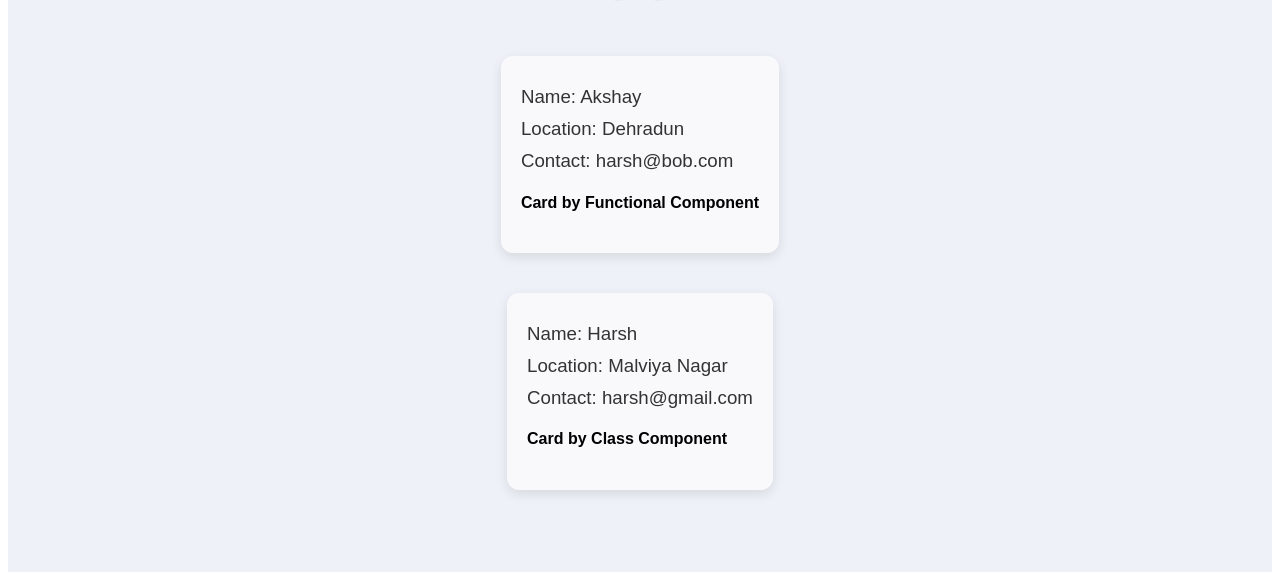
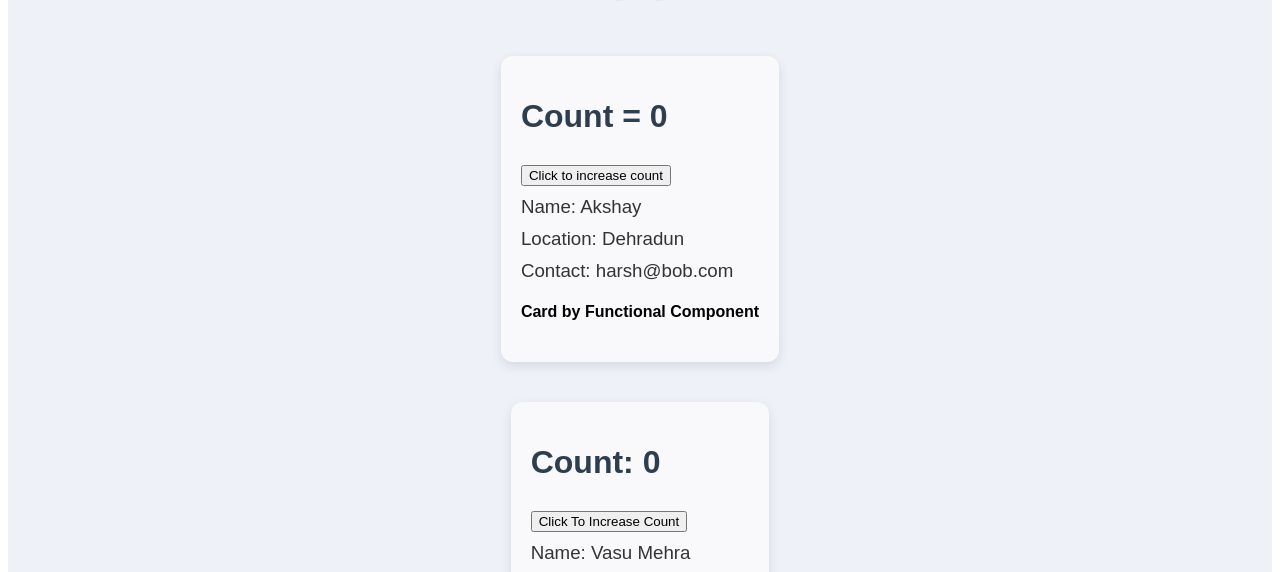
Before and after one commit to itsme-swe/React-Project-Learning_July2025, a React (Vite) app: page /about in a window 1280 px wide. Shown: the part 228-800 px from the top of the page. Built offline with nearby package versions, Linux system fonts and the light colour scheme.

Commit message:
added state variables to class components

```diff
--- a/src/components/About.js
+++ b/src/components/About.js
@@ -1,4 +1,4 @@
-import User from "./User";
+import User from "./UserFunctionalComponent";
 import UserClassComponent from "./UserClassComponent";
 
 export const About = () => {
@@ -7,7 +7,11 @@ export const About = () => {
       <h1>About our F🍛🍛d Standards </h1>
       {User()}
 
-      <UserClassComponent />
+      <UserClassComponent
+        name={"Vasu Mehra"}
+        location={"Ajmer,Raj."}
+        contact={"vasu@gmail.com"}
+      />
     </div>
   );
 };
--- a/src/components/User.js
+++ /dev/null
@@ -1,14 +0,0 @@
-import React from "react";
-
-const User = () => {
-  return (
-    <div className="user-card">
-      <h3>Name: Akshay</h3>
-      <h3>Location: Dehradun</h3>
-      <h3>Contact: harsh@bob.com</h3>
-      <h4>Card by Functional Component</h4>
-    </div>
-  );
-};
-
-export default User;
--- a/src/components/UserClassComponent.js
+++ b/src/components/UserClassComponent.js
@@ -1,12 +1,32 @@
 import React from "react";
 
 class UserClassComponent extends React.Component {
+  constructor(props) {
+    super(props);
+
+    this.state = {
+      count: 0,
+    };
+  }
   render() {
+    const { name, location, contact } = this.props;
+    const { count } = this.state;
     return (
       <div className="user-card">
-        <h3>Name: Harsh</h3>
-        <h3>Location: Malviya Nagar</h3>
-        <h3>Contact: harsh@gmail.com</h3>
+        <h1>Count: {count}</h1>
+        <button
+          className="class-btn"
+          onClick={() => {
+            this.setState({
+              count: count + 1,
+            });
+          }}
+        >
+          Click To Increase Count
+        </button>
+        <h3>Name: {name}</h3>
+        <h3>Location: {location}</h3>
+        <h3>Contact: {contact}</h3>
         <h4>Card by Class Component</h4>
       </div>
     );
--- /dev/null
+++ b/src/components/UserFunctionalComponent.js
@@ -0,0 +1,26 @@
+import React from "react";
+
+import { useState } from "react";
+
+const User = () => {
+  const [count, setCount] = useState(0);
+  return (
+    <div className="user-card">
+      <h1>Count = {count}</h1>
+      <button
+        className="functional-btn"
+        onClick={() => {
+          setCount(count + 1);
+        }}
+      >
+        Click to increase count
+      </button>
+      <h3>Name: Akshay</h3>
+      <h3>Location: Dehradun</h3>
+      <h3>Contact: harsh@bob.com</h3>
+      <h4>Card by Functional Component</h4>
+    </div>
+  );
+};
+
+export default User;
```
